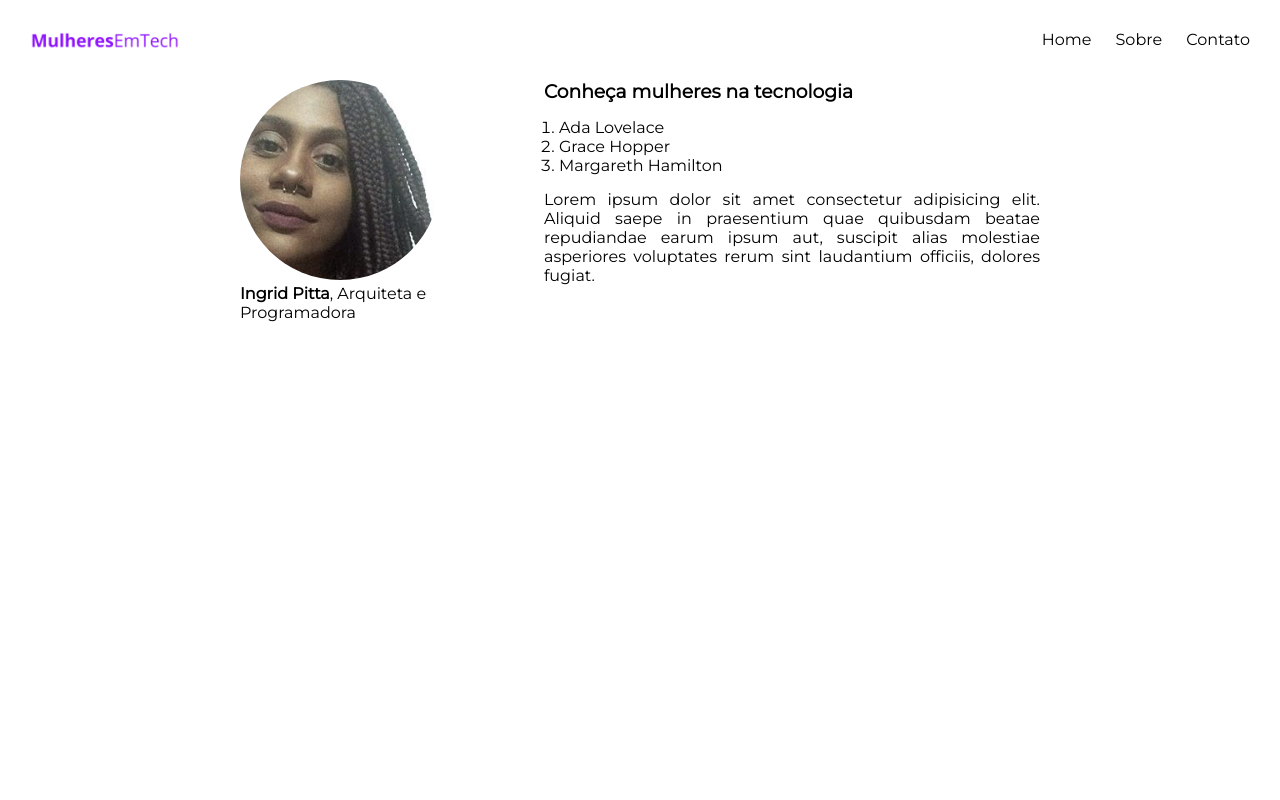
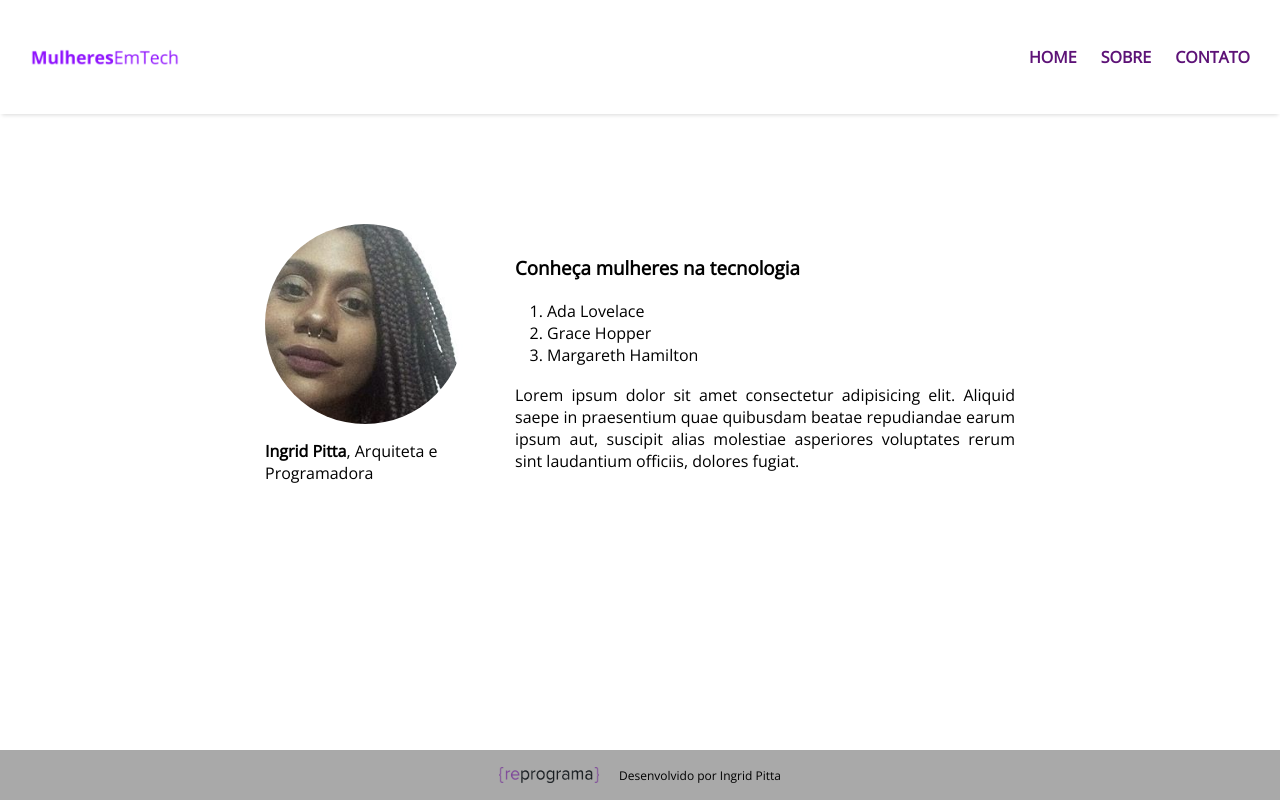
Before and after one commit to ingridpitta/reprograma_exercicios, a plain HTML site: page 19-03/Index.html in a window 1280 px wide. Drawn offline with nearby package versions, Linux system fonts and the light colour scheme.

Commit message:
exercicios aula 3

```diff
--- a/19-03/Index.html
+++ b/19-03/Index.html
@@ -3,7 +3,7 @@
 <head>
     <meta charset="UTF-8">
     <title>Mulheres em Tech</title>
-    <link href="https://fonts.googleapis.com/css?family=Montserrat" rel="stylesheet">
+    <link href="https://fonts.googleapis.com/css?family=Open+Sans" rel="stylesheet">
     <link rel="stylesheet" href="./css/Style.css">
 </head>
 <body>
@@ -12,9 +12,15 @@
         <img class="navegacao__logo" src="img/logo.png" alt="Mulheres em Tech" title="Mulheres em Tech">
 
         <ul class="navegacao__menu">
-            <li>Home</li>
-            <li>Sobre</li>
-            <li>Contato</li>
+            <li>
+                <a href="Index.html" class="menu__link" target="_blank">Home</a>
+            </li>
+            <li>
+                <a href="Sobre.html" class="menu__link" target="_blank">Sobre</a>
+            </li>
+            <li>
+                <a href="Contato.html" class="menu__link" target="_blank">Contato</a>
+            </li>
         </ul>
 
     </nav>
@@ -37,12 +43,8 @@
         </div>
     </section>
     <footer class="rodape">
-
+        <img src="img/reprograma.png" alt="Logo Reprograma" title="Logo Reprograma" class="rodape__logo">
+        <p class="rodape__creditos">Desenvolvido por Ingrid Pitta</p>
     </footer>
 </body>
-
-
-
-
-
 </html>
--- a/19-03/css/Style.css
+++ b/19-03/css/Style.css
@@ -1,11 +1,6 @@
-*{
-    margin:0;
-    padding: 0;
-}
-
 body{
     margin: 0;
-    font-family: 'Montserrat', sans-serif;
+    font-family: 'Open Sans', sans-serif;;
 }
 
 .navegacao{
@@ -14,6 +9,7 @@ body{
     justify-content: space-between;
     padding: 30px;
     text-align: justify;
+    box-shadow: 0px 3px 4px -2px rgba(0, 0, 0, 0.15);
 }
 
 .navegacao__menu{
@@ -24,39 +20,81 @@ body{
 .navegacao__menu li{
     display: inline-block;
     margin: 0 0 0 20px;
-    font-family: 'Montserrat', sans-serif;
 }
 
 .navegacao__logo{
     width: 150px;
 }
 
+.menu__link{
+    text-decoration: none;
+    color: #5d1277;
+    font-weight: bold;
+    text-transform: uppercase;
+}
+
+.conteudo{
+    margin-top: 110px;
+}
+
 .conteudo__container{
     width: 800px;
     margin: 0 auto;
     display: flex;
-    align-content: center;
+    align-items: center;
     justify-content:space-around;
 }
 
 .conteudo__foto{
     width: 200px;
     border-radius: 50%;
-}
-
-.conteudo__paragrafo{
-    text-align: left;
+    margin: 0 auto;
+    display: block;
 }
 
 .conteudo__nome{
     font-weight: bold;
 }
 
+.conteudo__paragrafo .conteudo__nome{
+    margin: 0 0 0 15px;
+    display: flex;
+    justify-content: right;
+    padding: 15px;
+}
+
 .conteudo__artigo{
     width: 500px;
     text-align: justify;
+    margin: 0;
+}
+
+.conteudo__autora{
+    width: 200px;
 }
 
 .conteudo__lista{
-    padding: 15px;
+    padding: 2px;
+    margin-left: 30px;
 }
+
+.rodape{
+    background-color: #a9a9a9;
+    display: flex;
+    justify-content: center;
+    align-items: center;
+    height: 50px;;
+    position: fixed;
+    bottom: 0%;
+    width: 100vw;
+}
+
+.rodape__logo{
+    width: 100px;
+    margin: 0 10px;
+}
+
+.rodape__creditos{
+    margin: 0 10px;
+    font-size: 12px;
+}
--- /dev/null
+++ b/dojo/css/style.css
@@ -0,0 +1,102 @@
+body{
+    margin: 0;
+    font-family: 'Open Sans', sans-serif;
+}
+
+.navegacao{
+    display: flex;
+    align-items: center;
+    justify-content:space-around;
+    box-shadow:  0px 3px 4px -2px rgba(0, 0, 0, 0.15);
+}
+
+.navegacao__logo{
+    width: 100px;
+}
+
+.navegacao__menu{
+    display: flex;
+    align-items: center;
+    justify-content:space-between;
+    list-style: none;
+    width: 600px;
+    padding: 0;
+    text-decoration: none;
+    color: black;
+    font-weight: bold;
+    padding-inline-start: 0;
+}
+
+.navegacao__menu li{
+    display: inline-block;
+    padding-left: 0;
+    font-size: 12px;
+    padding: 0;
+    text-decoration: none;
+    color: black;
+    font-weight: bold;
+    padding-inline-start: 0;
+}
+
+.navegacao__menu ul{
+    padding-left: 0;
+    padding-inline-start: 0;
+ }
+
+.navegacao__link{
+    text-decoration: none;
+    color: black;
+    font-weight: bold;
+}
+
+.navegacao__busca{
+    align-content: center;
+}
+
+.busca__logo{
+    width: 18px;
+    align-content: center;
+}
+
+ .navegacao__cadastro{
+    display: flex;
+    align-items: center;
+    justify-content:space-between;
+    list-style: none;
+    width: 250px;
+    padding: 0;
+    text-decoration: none;
+    color: black;
+    font-weight: bold;
+    padding-inline-start: 0;
+}
+
+.navegacao__cadastro li{
+    display: inline-block;
+    font-size: 12px;
+    margin: 10px;
+    padding: 0;
+    text-decoration: none;
+    color: black;
+    font-weight: bold;
+    padding-inline-start: 0;
+ }
+
+ .navegacao__cadastro ul{
+    padding-left: 0;
+    padding-inline-start: 0;
+ }
+
+ .navegacao__botao{
+     background-color:#5d1277;
+     color: #ffff;
+     padding: 10px;
+     font-weight: bold;
+     border: none;
+     border-radius: 5px;
+ }
+
+ .cabecalho{
+    display: flex;
+    justify-content:space-between;
+ }
```
Also changed, not shown: dojo/Index.html (added, +92 -0 lines), dojo/img/header.png (added), dojo/img/logo.svg (added), dojo/img/play-button.png (added), dojo/img/search.png (added).
